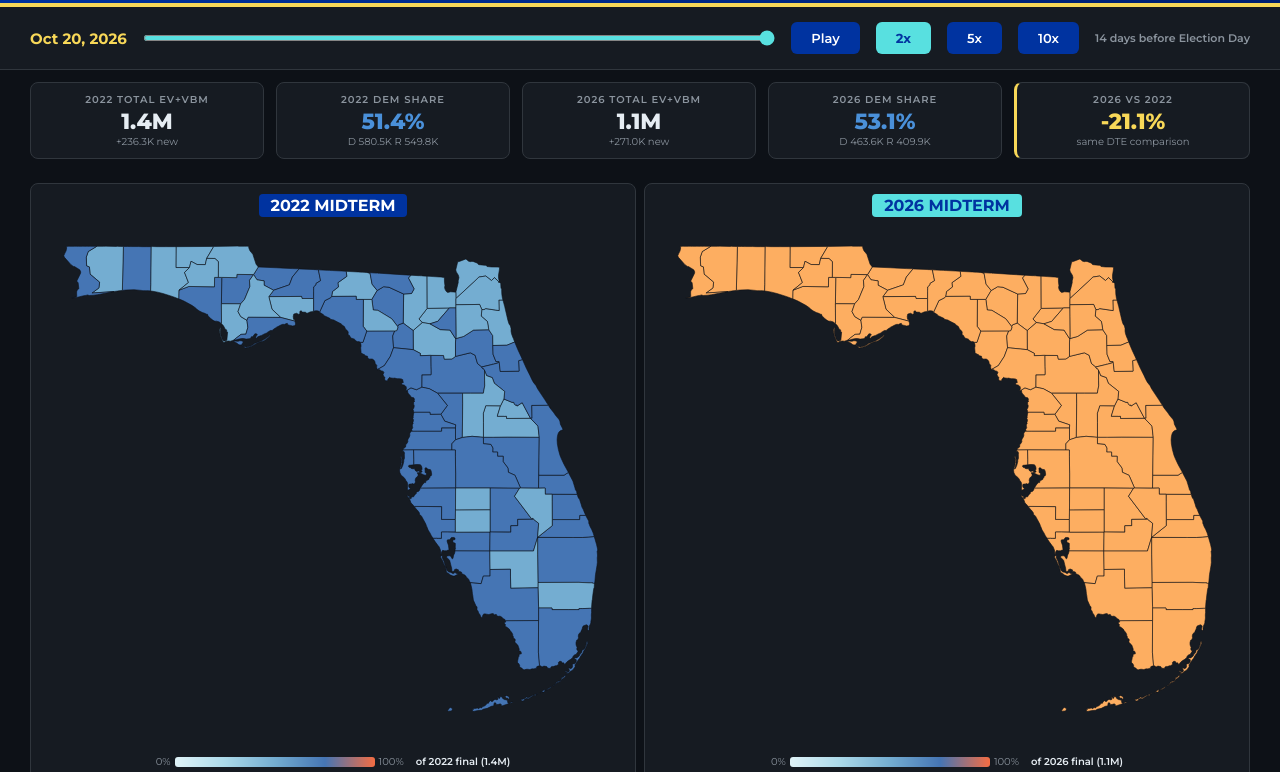
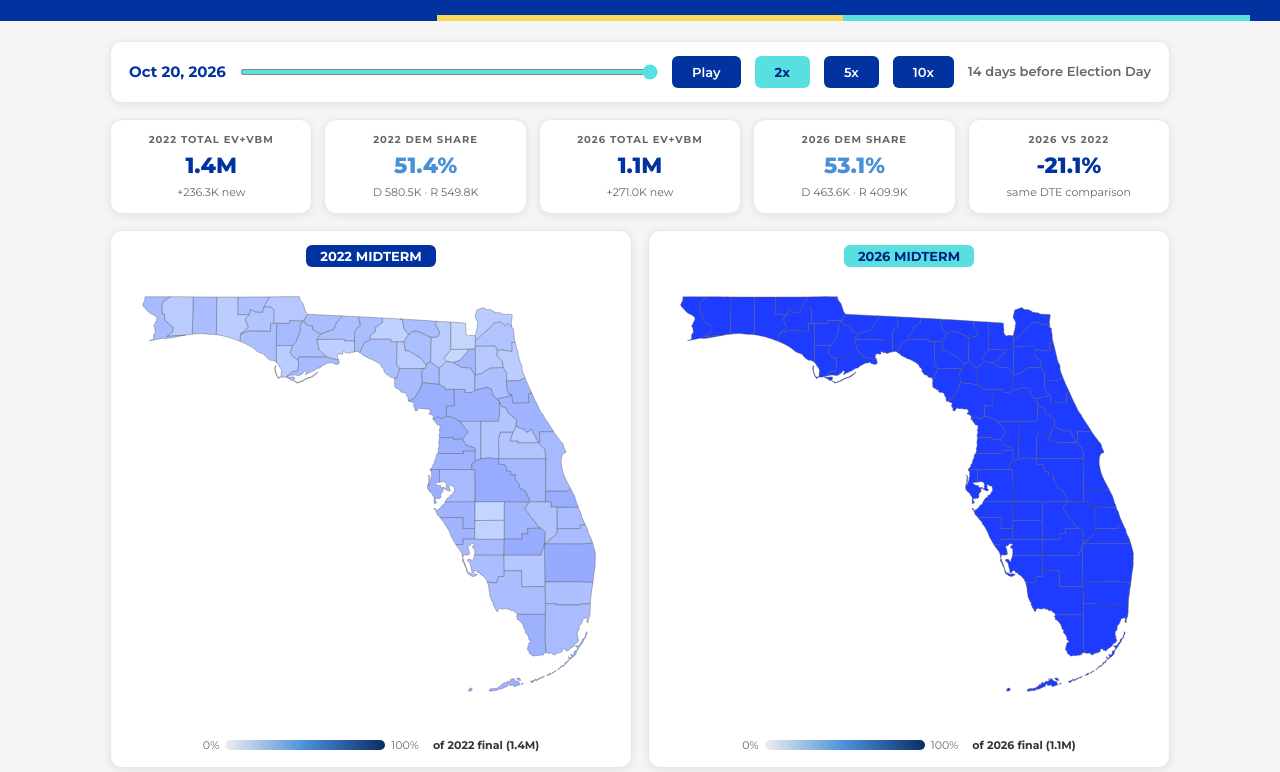
Before and after one commit to g4itcg/voter-data, a plain HTML site: page florida_comparison_2022_2026.html in a window 1280 px wide. Shown: the part 93-865 px from the top of the page. Drawn offline with Linux system fonts and the light colour scheme.

Commit message:
Restyle 2022/2026 comparison dashboard to match BetterFL turnout dashboard (light theme, brand colors, blue intensity heat scale)

```diff
--- a/florida_comparison_2022_2026.html
+++ b/florida_comparison_2022_2026.html
@@ -5,110 +5,142 @@
 <meta name="viewport" content="width=device-width, initial-scale=1.0">
 <title>Florida 2022/2026 Comparison Turnout Dashboard</title>
 <style>
-@import url('https://fonts.googleapis.com/css2?family=Montserrat:wght@300;400;500;600;700;800&display=swap');
+@import url('https://fonts.googleapis.com/css2?family=Montserrat:wght@400;500;600;700;800&display=swap');
+:root {
+  --blue: #0033A0; --blue-dark: #002080; --yellow: #F8D858; --teal: #58E0E0;
+  --bg: #F5F5F5; --white: #FFFFFF; --text: #333333; --text-light: #666666;
+  --red: #DE0100; --blue-dem: #4A90D9; --green: #28A745;
+  --shadow: 0 2px 8px rgba(0,0,0,0.08);
+}
 * { margin: 0; padding: 0; box-sizing: border-box; }
 body {
-    font-family: 'Montserrat', sans-serif;
-    background: #0d1117;
-    color: #e6edf3;
+  font-family: 'Montserrat', -apple-system, BlinkMacSystemFont, 'Segoe UI', Roboto, Arial, sans-serif;
+  background: var(--bg);
+  color: var(--text);
+  line-height: 1.5;
   min-height: 100vh;
 }
 .header {
-    background: linear-gradient(135deg, #0033A0 0%, #002070 100%);
-    padding: 20px 30px;
-    border-bottom: 4px solid #F8D858;
+  background: var(--blue);
+  color: white;
+  padding: 24px 30px 0;
   text-align: center;
 }
-.header h1 { font-size: 28px; font-weight: 800; color: #fff; letter-spacing: 1px; }
-.header .subtitle { font-size: 14px; color: rgba(255,255,255,0.75); margin-top: 4px; }
+.header h1 { font-size: 26px; font-weight: 800; color: #fff; letter-spacing: 0.5px; }
+.header .subtitle { font-size: 14px; color: rgba(255,255,255,0.85); margin-top: 6px; }
 .badge-live {
-    display: inline-block; background: #F8D858; color: #0033A0; font-weight: 700;
-    font-size: 11px; padding: 2px 10px; border-radius: 12px; margin-left: 8px;
+  display: inline-block; background: var(--yellow); color: var(--blue-dark); font-weight: 700;
+  font-size: 12px; padding: 4px 14px; border-radius: 20px; margin-left: 10px; vertical-align: middle;
 }
+.brand-strip { display: flex; height: 6px; margin-top: 18px; overflow: hidden; }
+.brand-strip span { flex: 1; }
+.brand-strip .s-blue { background: #0033A0; }
+.brand-strip .s-gold { background: #F8D858; }
+.brand-strip .s-teal { background: #58E0E0; }
+
+.container { max-width: 1100px; margin: 0 auto; padding: 20px; }
+
 .controls {
-    background: #161b22; padding: 15px 30px; display: flex; align-items: center;
-    gap: 16px; flex-wrap: wrap; border-bottom: 1px solid #30363d;
+  background: var(--white); border: 1px solid #E8E8E8; border-radius: 12px;
+  padding: 14px 18px; display: flex; align-items: center;
+  gap: 14px; flex-wrap: wrap; box-shadow: var(--shadow);
 }
-.controls label { font-size: 13px; font-weight: 600; color: #8b949e; }
-.controls .date-display { font-size: 15px; font-weight: 700; color: #F8D858; min-width: 120px; }
-.controls input[type=range] { flex: 1; min-width: 200px; accent-color: #58E0E0; height: 6px; }
+.controls label { font-size: 13px; font-weight: 600; color: var(--text-light); }
+.controls .date-display { font-size: 15px; font-weight: 700; color: var(--blue); min-width: 130px; }
+.controls input[type=range] { flex: 1; min-width: 200px; accent-color: var(--teal); height: 6px; }
 .controls button {
-    background: #0033A0; color: white; border: none; padding: 8px 20px; border-radius: 6px;
+  background: var(--blue); color: white; border: none; padding: 8px 20px; border-radius: 6px;
   font-weight: 600; font-size: 13px; cursor: pointer; transition: all .2s;
   font-family: 'Montserrat', sans-serif;
 }
-.controls button:hover { background: #0044cc; }
+.controls button:hover { background: var(--blue-dark); }
 .speed-btn {
-    background: #21262d; color: #c9d1d9; border: 1px solid #30363d;
-    padding: 6px 12px; font-size: 12px; cursor: pointer; border-radius: 4px;
+  background: none; color: var(--text-light); border: 1px solid #D0D0D0;
+  padding: 5px 12px; font-size: 12px; cursor: pointer; border-radius: 6px;
   font-family: 'Montserrat', sans-serif;
 }
-.speed-btn.active { background: #58E0E0; color: #0033A0; border-color: #58E0E0; font-weight: 700; }
-.stats-row { display: flex; gap: 12px; padding: 12px 30px; flex-wrap: wrap; }
+.speed-btn.active { background: var(--teal); color: var(--blue-dark); border-color: var(--teal); font-weight: 700; }
+.dte-label { margin-left: auto; font-size: 11px; color: var(--text-light); font-weight: 600; }
+
+.stats-row { display: flex; gap: 12px; padding: 16px 0; flex-wrap: wrap; }
 .stat-card {
-    background: #161b22; border: 1px solid #30363d; border-radius: 8px;
-    padding: 10px 18px; flex: 1; min-width: 140px; text-align: center;
+  background: var(--white); border: 1px solid #E8E8E8; border-radius: 12px;
+  padding: 12px 18px; flex: 1; min-width: 150px; text-align: center; box-shadow: var(--shadow);
 }
-.stat-card .label { font-size: 10px; text-transform: uppercase; color: #8b949e; letter-spacing: 1px; font-weight: 600; }
-.stat-card .value { font-size: 22px; font-weight: 800; margin-top: 2px; }
-.stat-card .value.dem { color: #4A90D9; }
-.stat-card .value.rep { color: #e03c31; }
-.stat-card .value.total { color: #e6edf3; }
-.maps-container { display: flex; gap: 8px; padding: 12px 30px; }
+.stat-card .label { font-size: 10px; text-transform: uppercase; color: var(--text-light); letter-spacing: 1px; font-weight: 700; }
+.stat-card .value { font-size: 22px; font-weight: 800; margin-top: 2px; color: var(--text); }
+.stat-card .value.dem { color: var(--blue-dem); }
+.stat-card .value.rep { color: var(--red); }
+.stat-card .value.total { color: var(--blue); }
+.stat-card .delta-card { border-left: 3px solid var(--yellow); }
+.stat-card .value.delta { color: var(--blue); }
+.stat-card .sub { font-size: 11px; color: var(--text-light); margin-top: 2px; }
+
+.maps-container { display: flex; gap: 16px; }
 .map-panel {
-    flex: 1; background: #161b22; border: 1px solid #30363d;
-    border-radius: 8px; padding: 12px; position: relative; min-height: 420px;
+  flex: 1; background: var(--white); border: 1px solid #E8E8E8;
+  border-radius: 12px; padding: 14px; position: relative; min-height: 420px; box-shadow: var(--shadow);
 }
-.map-panel .map-title { text-align: center; font-size: 16px; font-weight: 700; margin-bottom: 8px; }
-.map-panel .map-title .y2022 { background: #0033A0; color: #fff; padding: 2px 12px; border-radius: 4px; }
-.map-panel .map-title .y2026 { background: #58E0E0; color: #0033A0; padding: 2px 12px; border-radius: 4px; }
+.map-panel .map-title { text-align: center; font-size: 15px; font-weight: 700; margin-bottom: 10px; }
+.map-panel .map-title .y2022 { background: var(--blue); color: #fff; padding: 3px 14px; border-radius: 6px; font-size: 13px; }
+.map-panel .map-title .y2026 { background: var(--teal); color: var(--blue-dark); padding: 3px 14px; border-radius: 6px; font-size: 13px; }
 .map-panel svg { width: 100%; height: auto; }
-.county-path { stroke: #0d1117; stroke-width: 0.5; transition: fill 0.3s ease; cursor: pointer; }
-.county-path:hover { stroke: #fff; stroke-width: 1.5; }
+.county-path { stroke: #555; stroke-width: 0.4; transition: fill 0.3s ease, stroke 0.2s; cursor: pointer; }
+.county-path:hover { stroke: #222; stroke-width: 1.5; }
 .map-legend {
   display: flex; align-items: center; justify-content: center;
-    gap: 4px; margin-top: 6px; font-size: 10px; color: #8b949e;
+  gap: 6px; margin-top: 10px; font-size: 11px; color: var(--text-light);
 }
 .map-legend .gradient-bar {
-    width: 200px; height: 10px; border-radius: 3px;
-    background: linear-gradient(to right, #e0f3f8, #abd9e9, #74add1, #4575b4, #f46d43);
+  width: 160px; height: 10px; border-radius: 5px;
+  background: linear-gradient(to right, #EEE, #4A90D9, #0B2D66);
 }
+.pct-label { font-weight: 700; color: var(--text); }
 .county-tooltip {
-    position: absolute; background: #0d1117; border: 1px solid #30363d;
-    border-radius: 6px; padding: 8px 12px; font-size: 12px;
-    pointer-events: none; opacity: 0; transition: opacity .2s; z-index: 100; max-width: 220px;
+  position: absolute; background: var(--blue); color: white;
+  border-radius: 8px; padding: 8px 14px; font-size: 12px;
+  pointer-events: none; opacity: 0; transition: opacity .2s; z-index: 100; max-width: 230px;
+  box-shadow: var(--shadow);
 }
 .county-tooltip.visible { opacity: 1; }
-.county-tooltip .tt-name { font-weight: 700; color: #F8D858; margin-bottom: 4px; }
-.county-tooltip .tt-row { display: flex; justify-content: space-between; gap: 12px; }
+.county-tooltip .tt-name { font-weight: 700; color: var(--yellow); margin-bottom: 4px; }
+.county-tooltip .tt-row { display: flex; justify-content: space-between; gap: 14px; }
 .county-tooltip .tt-pct { font-weight: 700; }
-.loading {
-    text-align: center; padding: 80px 20px; color: #8b949e;
-}
+.loading { text-align: center; padding: 80px 20px; color: var(--text-light); }
 .loading .spinner {
-    width: 40px; height: 40px; border: 3px solid #30363d;
-    border-top-color: #58E0E0; border-radius: 50%;
+  width: 40px; height: 40px; border: 3px solid #E8E8E8;
+  border-top-color: var(--blue); border-radius: 50%;
   animation: spin 0.8s linear infinite; margin: 0 auto 16px;
 }
 @keyframes spin { to { transform: rotate(360deg); } }
+
 .footer {
-    text-align: center; padding: 16px 30px; font-size: 11px;
-    color: #484f58; border-top: 1px solid #21262d; margin-top: 20px;
+  text-align: center; padding: 20px; font-size: 11px;
+  color: var(--text-light); margin-top: 10px;
 }
-.footer a { color: #58E0E0; text-decoration: none; }
+.footer a { color: var(--blue); text-decoration: none; font-weight: 600; }
+
 @media (max-width: 768px) {
   .maps-container { flex-direction: column; }
-    .header h1 { font-size: 20px; }
+  .header h1 { font-size: 19px; }
   .stat-card .value { font-size: 18px; }
+  .controls .dte-label { margin-left: 0; }
 }
 </style>
 </head>
 <body>
 
 <div class="header">
-    <h1>FLORIDA EARLY VOTE COMPARISON <span class="badge-live">2022 2026</span></h1>
+  <h1>FLORIDA EARLY VOTE COMPARISON <span class="badge-live">2022 vs 2026</span></h1>
   <div class="subtitle">Daily Vote-by-Mail + Early In-Person Turnout by County · Animated Heat Map</div>
+  <div class="brand-strip">
+    <span class="s-blue"></span>
+    <span class="s-gold"></span>
+    <span class="s-teal"></span>
   </div>
+</div>
+
+<div class="container">
 
 <div class="controls">
   <label><span class="date-display" id="dateDisplay">Loading...</span></label>
@@ -117,7 +149,7 @@ body {
   <button class="speed-btn active" data-speed="500">2x</button>
   <button class="speed-btn" data-speed="200">5x</button>
   <button class="speed-btn" data-speed="100">10x</button>
-    <label style="margin-left:auto;font-size:11px">
+  <label class="dte-label">
     <span id="daysToElection"></span>
   </label>
 </div>
@@ -145,7 +177,7 @@ body {
       <span>0%</span>
       <div class="gradient-bar"></div>
       <span>100%</span>
-            <span class="pct-label" id="legend2022" style="margin-left:8px;font-weight:600;color:#e6edf3">of county final</span>
+      <span class="pct-label" id="legend2022" style="margin-left:8px;">of county final</span>
     </div>
     <div class="county-tooltip" id="tooltip2022"></div>
   </div>
@@ -156,15 +188,17 @@ body {
       <span>0%</span>
       <div class="gradient-bar"></div>
       <span>100%</span>
-            <span class="pct-label" id="legend2026" style="margin-left:8px;font-weight:600;color:#e6edf3">of county final</span>
+      <span class="pct-label" id="legend2026" style="margin-left:8px;">of county final</span>
     </div>
     <div class="county-tooltip" id="tooltip2026"></div>
   </div>
 </div>
 
+</div>
+
 <div class="footer">
-    Data: Florida Division of Elections via <a href="https://github.com/ElectIndex/26_early_vote" target="_blank">ElectIndex</a> ·
-    Dashboard: <a href="https://g4itcg.github.io/voter-data/" target="_blank">BetterFL</a> ·
+  Powered by <b>FLORIDIANS FOR A BETTER FUTURE</b> · Data: Florida Division of Elections via
+  <a href="https://github.com/ElectIndex/26_early_vote" target="_blank">ElectIndex</a> ·
   Updated <span id="updatedAt"></span>
 </div>
 
@@ -172,15 +206,16 @@ body {
 // Use hardcoded GitHub Pages URL so Wix embeds always find the data files
 var DATA_URL = 'https://g4itcg.github.io/voter-data/';
 
+// Heat scale matching the main turnout dashboard's early-vote map:
+// light (#EEE) → deep blue. Same scale for both years so they are directly comparable.
 function getColor(pct) {
-    if (pct === 0) return '#1c2128';
-    if (pct < 1) return '#e0f3f8';
-    if (pct < 10) return '#abd9e9';
-    if (pct < 25) return '#74add1';
-    if (pct < 50) return '#4575b4';
-    if (pct < 75) return '#313695';
-    if (pct < 90) return '#f46d43';
-    return '#fdae61';
+  if (!pct || pct <= 0) return '#EEE';
+  var t = Math.max(0, Math.min(1, pct / 100));
+  if (t < 0.05) return '#EEE';
+  var r = Math.round(220 - t * 190);
+  var g = Math.round(235 - t * 175);
+  var b = 255;
+  return 'rgb(' + r + ',' + g + ',' + b + ')';
 }
 
 function formatNum(n) {
@@ -226,7 +261,7 @@ function renderMap(containerId, frame, tooltipId) {
     var fips = feat.properties.fips;
     var name = feat.properties.name;
     var geo = feat.geometry;
-        var color = '#1c2128', total = 0, pct = 0;
+    var color = '#EEE', total = 0, pct = 0;
     var dem = 0, rep = 0, mail = 0, inperson = 0;
     if (frame && frame.c && frame.c[fips]) {
       var d = frame.c[fips];
@@ -255,7 +290,7 @@ function renderMap(containerId, frame, tooltipId) {
         + '<div class="tt-row"><span>Dem</span><span>' + parseInt(this.dataset.dem).toLocaleString() + '</span></div>'
         + '<div class="tt-row"><span>Rep</span><span>' + parseInt(this.dataset.rep).toLocaleString() + '</span></div>';
       tt.style.left = (e.clientX - rect.left + 12) + 'px';
-            tt.style.top = (e.clientY - rect.top - 10) + 'px';
+      tt.style.top = (e.clientY - rect.top - 12) + 'px';
       tt.classList.add('visible');
     });
     el.addEventListener('mouseleave', function() {
@@ -272,11 +307,11 @@ function updateStats(f22, f26) {
   var dP26 = s26[0] ? ((s26[2]/(s26[2]+s26[3])*100)).toFixed(1)+'%' : '-';
   var delta = s26[0] > 0 && s22[0] > 0 ? ((s26[0]/s22[0]-1)*100).toFixed(1)+'%' : '-';
   row.innerHTML =
-        '<div class="stat-card"><div class="label">2022 Total EV+VBM</div><div class="value total">'+formatNum(s22[0])+'</div><div style="font-size:10px;color:#8b949e">+'+formatNum(s22[1])+' new</div></div>'
-        + '<div class="stat-card"><div class="label">2022 Dem Share</div><div class="value dem">'+dP22+'</div><div style="font-size:10px;color:#8b949e">D '+formatNum(s22[2])+' R '+formatNum(s22[3])+'</div></div>'
-        + '<div class="stat-card"><div class="label">2026 Total EV+VBM</div><div class="value total">'+formatNum(s26[0])+'</div><div style="font-size:10px;color:#8b949e">+'+formatNum(s26[1])+' new</div></div>'
-        + '<div class="stat-card"><div class="label">2026 Dem Share</div><div class="value dem">'+dP26+'</div><div style="font-size:10px;color:#8b949e">D '+formatNum(s26[2])+' R '+formatNum(s26[3])+'</div></div>'
-        + '<div class="stat-card" style="border-left:3px solid #F8D858"><div class="label">2026 vs 2022</div><div class="value" style="color:#F8D858">'+delta+'</div><div style="font-size:10px;color:#8b949e">same DTE comparison</div></div>';
+    '<div class="stat-card"><div class="label">2022 Total EV+VBM</div><div class="value total">'+formatNum(s22[0])+'</div><div class="sub">+'+formatNum(s22[1])+' new</div></div>'
+    + '<div class="stat-card"><div class="label">2022 Dem Share</div><div class="value dem">'+dP22+'</div><div class="sub">D '+formatNum(s22[2])+' · R '+formatNum(s22[3])+'</div></div>'
+    + '<div class="stat-card"><div class="label">2026 Total EV+VBM</div><div class="value total">'+formatNum(s26[0])+'</div><div class="sub">+'+formatNum(s26[1])+' new</div></div>'
+    + '<div class="stat-card"><div class="label">2026 Dem Share</div><div class="value dem">'+dP26+'</div><div class="sub">D '+formatNum(s26[2])+' · R '+formatNum(s26[3])+'</div></div>'
+    + '<div class="stat-card delta-card"><div class="label">2026 vs 2022</div><div class="value delta">'+delta+'</div><div class="sub">same DTE comparison</div></div>';
 }
 
 function render(idx) {
@@ -319,15 +354,15 @@ function init() {
 }
 
 // Load data from GitHub Pages with cache-buster
-fetch(DATA_URL + 'fl_counties.geojson?v=2').then(function(r) { return r.json(); }).then(function(geo) {
+fetch(DATA_URL + 'fl_counties.geojson?v=3').then(function(r) { return r.json(); }).then(function(geo) {
   GEOJSON = geo;
-    return fetch(DATA_URL + 'fl_comparison_frames.json?v=2').then(function(r) { return r.json(); });
+  return fetch(DATA_URL + 'fl_comparison_frames.json?v=3').then(function(r) { return r.json(); });
 }).then(function(frames) {
   FRAMES = frames;
   init();
 }).catch(function(err) {
   document.getElementById('dateDisplay').textContent = 'Connection Error';
-    document.getElementById('statsRow').innerHTML = '<div class="stat-card"><div class="label">Cannot load data from GitHub Pages</div><div class="value" style="color:#e03c31;font-size:14px">'+err.message+'</div></div>';
+  document.getElementById('statsRow').innerHTML = '<div class="stat-card"><div class="label">Cannot load data from GitHub Pages</div><div class="value" style="color:#DE0100;font-size:14px">'+err.message+'</div></div>';
 });
 </script>
 </body>
```
Lines whose indentation alone changed are shown as unchanged.
